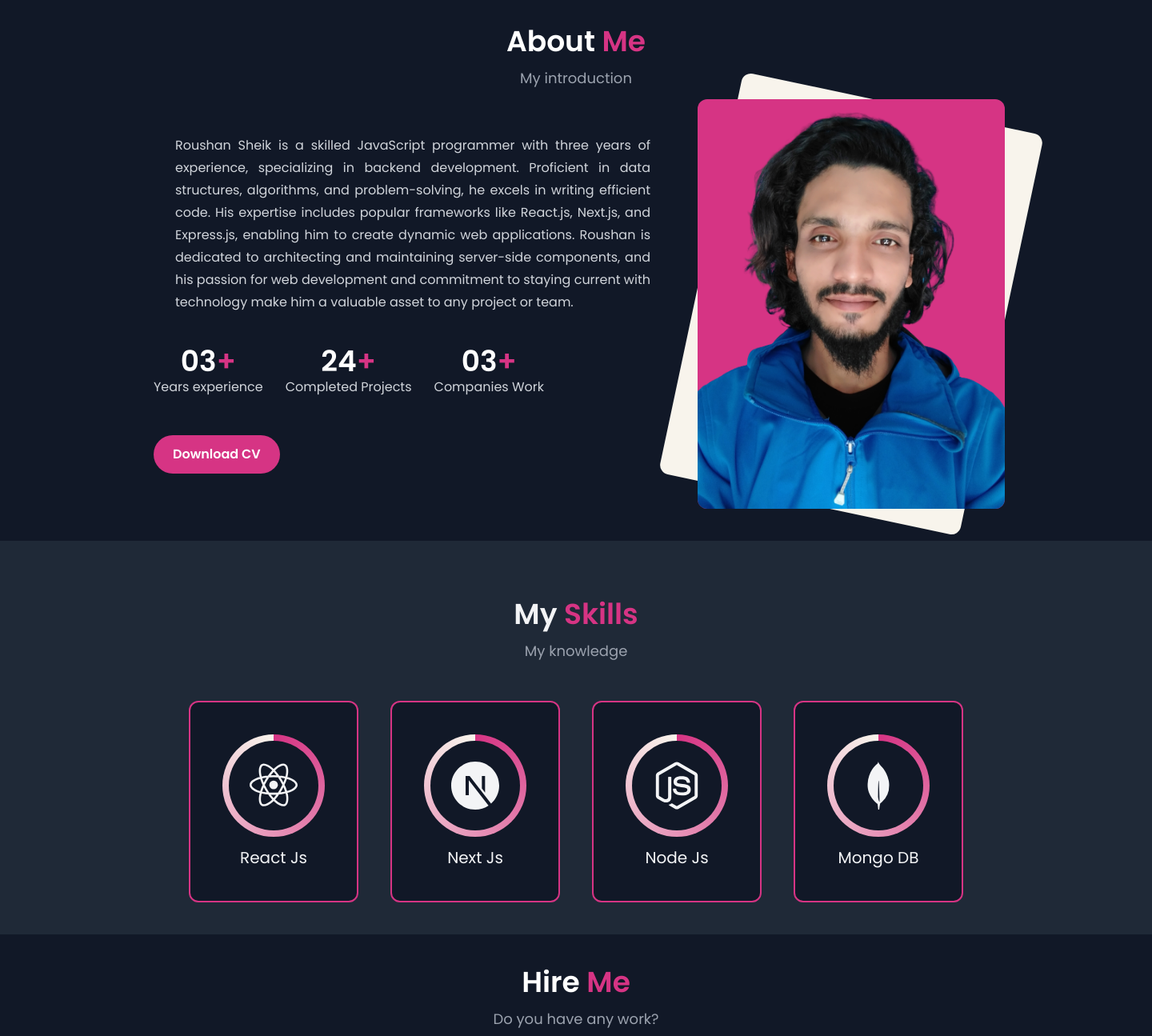
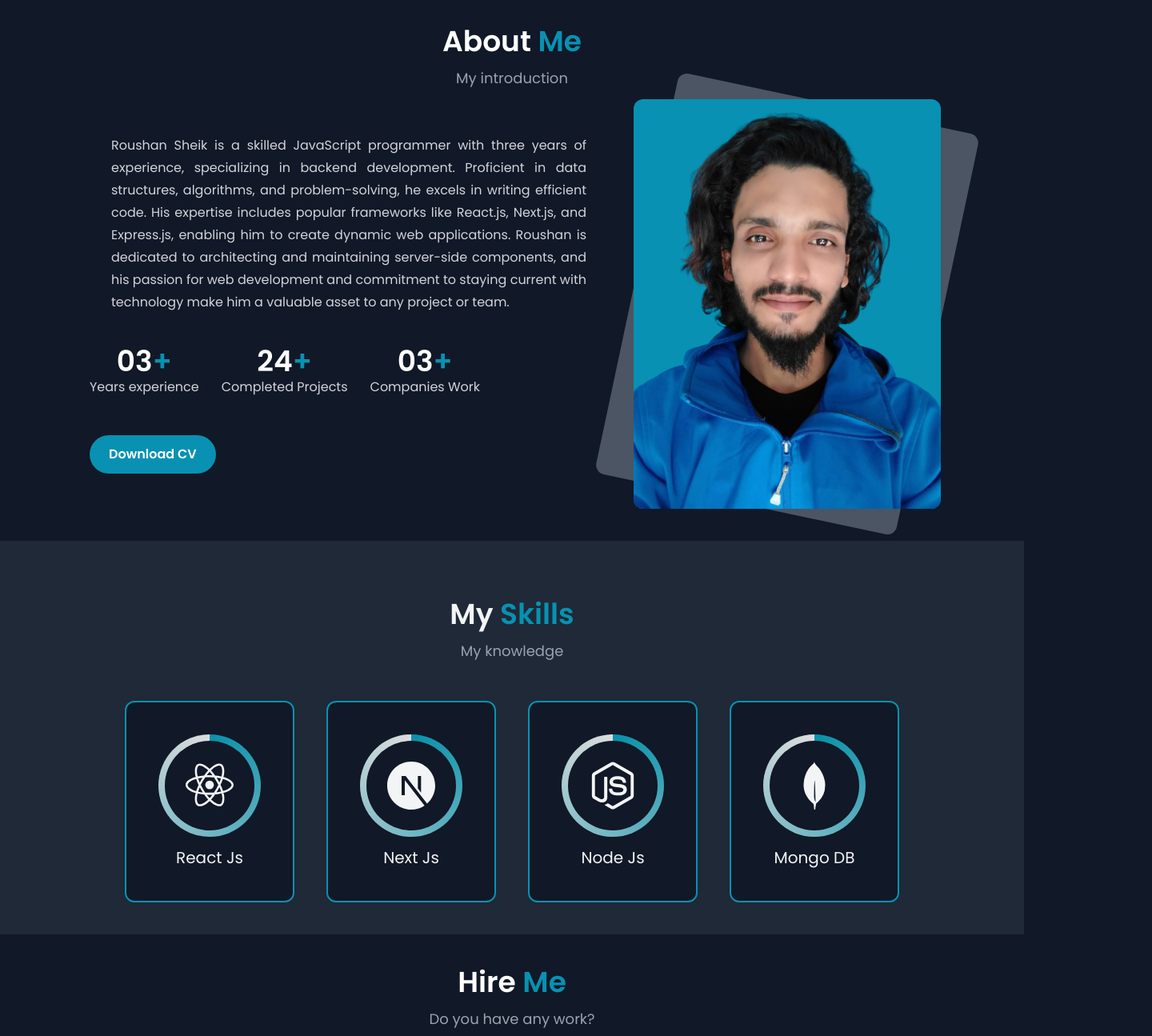
Before and after one commit to roushan-sheik/react-portfolio, a React (Vite) app: page / in a window 1280 px wide. Shown: the part 840-2135 px from the top of the page at 80% size, 1440 px wide, since content can reach past the window. Built offline with nearby package versions, Linux system fonts and the light colour scheme.

Commit message:
Revert "color feature added"
This reverts commit 02dd66f96997c80911b4c805e37e235e938cd769.

```diff
--- a/src/App.jsx
+++ b/src/App.jsx
@@ -1,17 +1,17 @@
 import React from "react";
+import Hero from "./components/Hero";
 import About from "./components/About";
-import Bot from "./components/Bot";
+import Skills from "./components/Skills";
+import Project from "./components/Project";
+import Hireme from "./components/Hireme";
 import Contact from "./components/Contact";
 import Footer from "./components/Footer";
-import Hero from "./components/Hero";
-import Hireme from "./components/Hireme";
 import Navbar from "./components/Navbar";
-import Project from "./components/Project";
-import Skills from "./components/Skills";
+import Bot from "./components/Bot";
 
 const App = () => {
   return (
-    <div className="  w-[1440px]">
+    <div>
       <Navbar />
       <Bot />
       <Hero />
--- a/src/components/About.jsx
+++ b/src/components/About.jsx
@@ -10,7 +10,7 @@ const About = () => {
     <section id="about" className="py-10 text-white">
       <div className="text-center mt-8">
         <h3 className="text-4xl font-semibold">
-          About <span className="text-hero">Me</span>
+          About <span className="text-cyan-600">Me</span>
         </h3>
         <p className="text-gray-400 my-3 text-lg">My introduction</p>
         <div className="flex md:flex-row flex-col-reverse items-center md:gap-6 gap-12 px-10 max-w-6xl mx-auto">
@@ -33,7 +33,7 @@ const About = () => {
                   <div key={content.text}>
                     <h3 className="md:text-4xl text-2xl font-semibold text-white">
                       {content.count}
-                      <span className="text-hero">+</span>{" "}
+                      <span className="text-cyan-600">+</span>{" "}
                     </h3>
                     <span className="md:text-base text-xs">{content.text}</span>
                   </div>
@@ -54,7 +54,7 @@ const About = () => {
               <img
                 src={aboutImg}
                 alt=""
-                className="w-full object-cover bg-hero rounded-xl"
+                className="w-full object-cover bg-cyan-600 rounded-xl"
               />
             </div>
           </div>
--- a/src/components/Contact.jsx
+++ b/src/components/Contact.jsx
@@ -13,7 +13,7 @@ const Contact = () => {
     <section id="contact" className="py-10 px-3 text-white">
       <div className="text-center mt-8">
         <h3 className="text-4xl font-semibold">
-          Contact <span className="text-hero">Me</span>
+          Contact <span className="text-cyan-600">Me</span>
         </h3>
         <p className="text-gray-400 mt-3 text-lg">Get in touch</p>
 
@@ -34,7 +34,7 @@ const Contact = () => {
                 className="flex flex-row
                   text-left gap-4 flex-wrap items-center"
               >
-                <div className="min-w-[3.5rem]  text-3xl min-h-[3.5rem] flex items-center justify-center text-white bg-hero rounded-full">
+                <div className="min-w-[3.5rem]  text-3xl min-h-[3.5rem] flex items-center justify-center text-white bg-cyan-600 rounded-full">
                   <ion-icon name={contact.logo}></ion-icon>
                 </div>
                 <p className="md:text-base text-sm  break-words">
--- a/src/components/Hero.jsx
+++ b/src/components/Hero.jsx
@@ -20,7 +20,7 @@ const Hero = () => {
       <div className="flex-1">
         <div className="md:text-left text-center">
           <h1 className="md:text-5xl text-2xl md:leading-normal leading-10 text-white font-bold">
-            <span className="text-hero md:text-6xl text-5xl">
+            <span className="text-cyan-600 md:text-6xl text-5xl">
               Hello!
               <br />
             </span>
@@ -29,7 +29,7 @@ const Hero = () => {
           <h4 className="md:text-2xl text-lg md:leading-normal leading-5 mt-4 font-bold text-gray-600">
             Web Developer
           </h4>
-          <button className="btn-primary  mt-8">Contact Me</button>
+          <button className="btn-primary mt-8">Contact Me</button>
           <div className="mt-8 text-3xl flex items-center md:justify-start justify-center gap-5">
             <div className="text-gray-600 hover:text-white cursor-pointer ">
               <a id="my-icon" href="https://www.linkedin.com/in/roushan-sheik/">
--- a/src/components/Hireme.jsx
+++ b/src/components/Hireme.jsx
@@ -5,7 +5,7 @@ const Hireme = () => {
     <section id="hireme" className="py-10 px-3 text-white">
       <div className="text-center">
         <h3 className="text-4xl font-semibold">
-          Hire <span className="text-hero">Me</span>
+          Hire <span className="text-cyan-600">Me</span>
         </h3>
         <p className="text-gray-400 mt-3 text-lg">Do you have any work?</p>
       </div>
--- a/src/components/Project.jsx
+++ b/src/components/Project.jsx
@@ -47,7 +47,7 @@ const Project = () => {
     <section id="projects" className="py-10 text-white">
       <div className="text-center">
         <h3 className="text-4xl font-semibold">
-          My <span className="text-hero">Projects</span>
+          My <span className="text-cyan-600">Projects</span>
         </h3>
         <p className="text-gray-400 mt-3 text-lg">My awesome works</p>
       </div>
@@ -80,14 +80,14 @@ const Project = () => {
                     <a
                       href={project_info.github_link}
                       target="_blank"
-                      className="text-hero bg-gray-800 px-2 py-1 inline-block"
+                      className="text-cyan-600 bg-gray-800 px-2 py-1 inline-block"
                     >
                       Github
                     </a>
                     <a
                       href={project_info.live_link}
                       target="_blank"
-                      className="text-hero bg-gray-800 px-2 py-1 inline-block"
+                      className="text-cyan-600 bg-gray-800 px-2 py-1 inline-block"
                     >
                       Live Demo
                     </a>
--- a/src/components/Skills.jsx
+++ b/src/components/Skills.jsx
@@ -8,61 +8,61 @@ const Skills = () => {
     <section id="skills" className="py-10 bg-gray-800 relative">
       <div className="mt-8 text-gray-100 text-center">
         <h3 className="text-4xl font-semibold">
-          My <span className="text-hero">Skills</span>
+          My <span className="text-cyan-600">Skills</span>
         </h3>
         <p className="text-gray-400 mt-3 text-lg">My knowledge</p>
         <div className="flex items-center justify-center mt-12 gap-10 flex-wrap">
           {/* skill 1 */}
-          <div className="border-2 group border-hero relative min-w-[10rem] max-w-[16rem] bg-gray-900 p-10 rounded-xl">
+          <div className="border-2 group border-cyan-600 relative min-w-[10rem] max-w-[16rem] bg-gray-900 p-10 rounded-xl">
             <div
               style={{
-                background: `conic-gradient(#D63484 ,#F8F4EC)`,
+                background: `conic-gradient(rgb(8,145,170) ,#ddd)`,
               }}
               className="w-32 h-32 flex items-center justify-center rounded-full"
             >
-              <div className="text-6xl w-28 h-28 bg-gray-900 rounded-full flex items-center justify-center group-hover:text-arifaBlue">
+              <div className="text-6xl w-28 h-28 bg-gray-900 rounded-full flex items-center justify-center group-hover:text-cyan-600">
                 <GrReactjs></GrReactjs>
               </div>
             </div>
             <p className="text-xl mt-3">React Js</p>
           </div>
           {/* skill 2  */}
-          <div className="border-2 group border-hero relative min-w-[10rem] max-w-[16rem] bg-gray-900 p-10 rounded-xl">
+          <div className="border-2 group border-cyan-600 relative min-w-[10rem] max-w-[16rem] bg-gray-900 p-10 rounded-xl">
             <div
               style={{
-                background: `conic-gradient(#D63484 ,#F8F4EC)`,
+                background: `conic-gradient(rgb(8,145,170) ,#ddd)`,
               }}
               className="w-32 h-32 flex items-center justify-center rounded-full"
             >
-              <div className="text-6xl w-28 h-28 bg-gray-900 rounded-full flex items-center justify-center group-hover:text-arifaBlue">
+              <div className="text-6xl w-28 h-28 bg-gray-900 rounded-full flex items-center justify-center group-hover:text-cyan-600">
                 <SiNextdotjs></SiNextdotjs>
               </div>
             </div>
             <p className="text-xl mt-3">Next Js</p>
           </div>
           {/* skill 3  */}
-          <div className="border-2 group border-hero relative min-w-[10rem] max-w-[16rem] bg-gray-900 p-10 rounded-xl">
+          <div className="border-2 group border-cyan-600 relative min-w-[10rem] max-w-[16rem] bg-gray-900 p-10 rounded-xl">
             <div
               style={{
-                background: `conic-gradient(#D63484 ,#F8F4EC)`,
+                background: `conic-gradient(rgb(8,145,170) ,#ddd)`,
               }}
               className="w-32 h-32 flex items-center justify-center rounded-full"
             >
-              <div className="text-6xl w-28 h-28 bg-gray-900 rounded-full flex items-center justify-center group-hover:text-arifaBlue">
+              <div className="text-6xl w-28 h-28 bg-gray-900 rounded-full flex items-center justify-center group-hover:text-cyan-600">
                 <FaNodeJs></FaNodeJs>
               </div>
             </div>
             <p className="text-xl mt-3">Node Js</p>
           </div>
           {/* skill 4  */}
-          <div className="border-2 group border-hero relative min-w-[10rem] max-w-[16rem] bg-gray-900 p-10 rounded-xl">
+          <div className="border-2 group border-cyan-600 relative min-w-[10rem] max-w-[16rem] bg-gray-900 p-10 rounded-xl">
             <div
               style={{
-                background: `conic-gradient(#D63484 ,#F8F4EC)`,
+                background: `conic-gradient(rgb(8,145,170) ,#ddd)`,
               }}
               className="w-32 h-32 flex items-center justify-center rounded-full"
             >
-              <div className="text-6xl w-28 h-28 bg-gray-900 rounded-full flex items-center justify-center group-hover:text-arifaBlue">
+              <div className="text-6xl w-28 h-28 bg-gray-900 rounded-full flex items-center justify-center group-hover:text-cyan-600">
                 <SiMongodb></SiMongodb>
               </div>
             </div>
--- a/src/index.css
+++ b/src/index.css
@@ -10,15 +10,11 @@ body {
   @apply box-border bg-gray-900 text-gray-100;
 }
 .btn-primary {
-  @apply bg-hero font-semibold text-white md:mx-0 mx-auto rounded-full py-3 px-6 flex items-center gap-2;
-}
-#main_con {
-  max-width: 1440px;
-  margin: auto;
+  @apply bg-cyan-600 font-semibold text-white md:mx-0 mx-auto rounded-full py-3 px-6 flex items-center gap-2;
 }
 
 .aboutImg::after {
-  @apply content-[''] w-full left-0 top-0 rounded-xl rotate-12 h-full absolute bg-halkaHero -z-10;
+  @apply content-[''] w-full left-0 top-0 rounded-xl rotate-12 h-full absolute bg-gray-600 -z-10;
 }
 
 .swiper-pagination-bullet {
@@ -34,7 +30,7 @@ textarea {
 }
 
 ::selection {
-  @apply bg-hero;
+  @apply bg-cyan-600;
 }
 #hero-parent {
   height: 400px;
--- a/src/main.jsx
+++ b/src/main.jsx
@@ -6,9 +6,7 @@ import "./index.css";
 
 ReactDOM.render(
   <BrowserRouter>
-    <main id="main_con">
-      <App />
-    </main>
+    <App />
   </BrowserRouter>,
   document.getElementById("root")
 );
--- a/tailwind.config.js
+++ b/tailwind.config.js
@@ -6,11 +6,6 @@ module.exports = {
       fontFamily: {
         Poppins: "Poppins",
       },
-      colors: {
-        hero: "#D63484",
-        halkaHero: "#F8F4EC",
-        arifaBlue: "#15F5BA",
-      },
     },
   },
   plugins: [],
```
Also changed, not shown: src/components/Navbar.jsx (+4 -4 lines).
